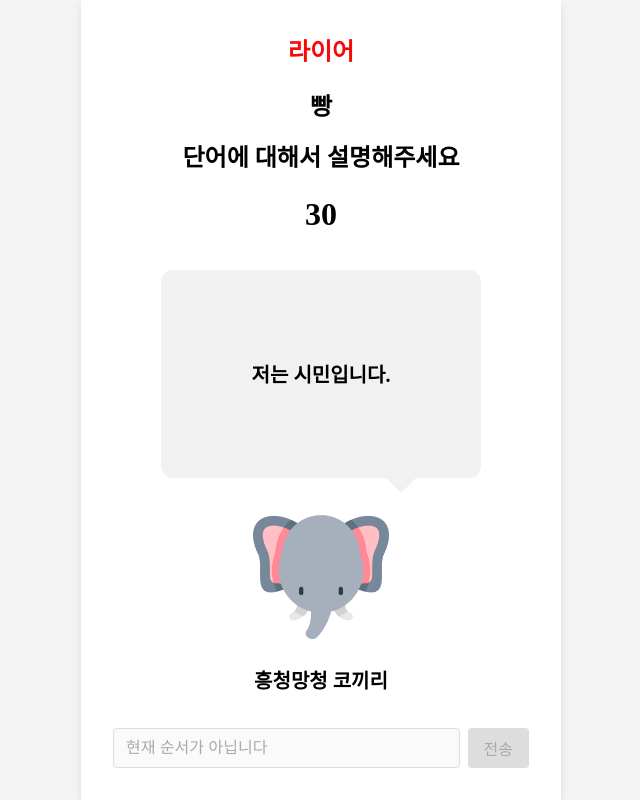
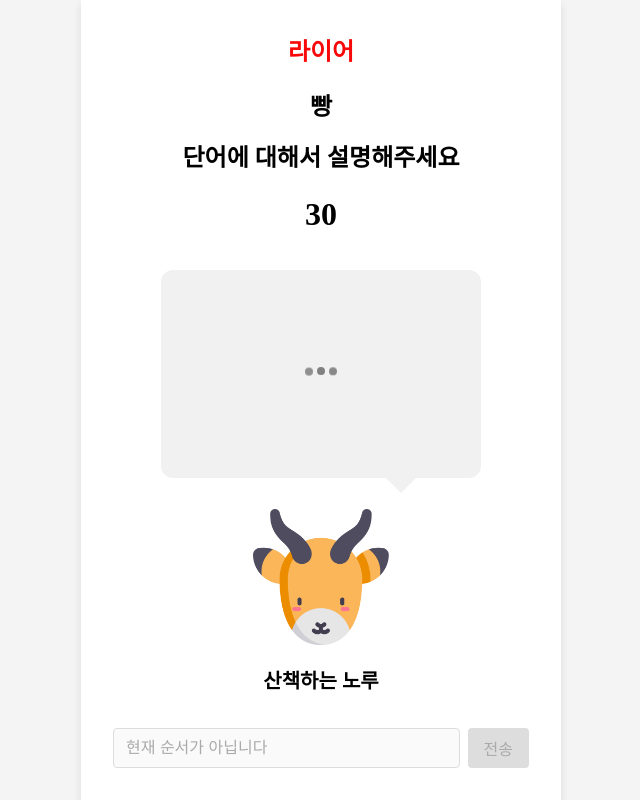
Before and after one commit to Goorm-Team4/liar-game-frontend, a React (Create React App) app: page /turn in a window 1280 px wide. Shown: the whole page, without its empty margins (319-959 px from the left). Built offline with nearby package versions, Linux system fonts and the light colour scheme.

Commit message:
feat(#15): 타이핑 인디케이터 적용

```diff
--- a/src/components/chat/ChatInput.js
+++ b/src/components/chat/ChatInput.js
@@ -1,7 +1,7 @@
 import React, { useState } from 'react';
 import styled from 'styled-components';
 
-const ChatInput = ({ onSendMessage, disabled, placeholder }) => {
+const ChatInput = ({ onSendMessage, onTyping, disabled, placeholder }) => {
     const [message, setMessage] = useState("");
     const [isComposing, setIsComposing] = useState(false); // 중복 전송 방지
 
@@ -13,6 +13,7 @@ const ChatInput = ({ onSendMessage, disabled, placeholder }) => {
           text = text.slice(0, 100); // 100자 제한
         }
         setMessage(text);
+        if (onTyping) onTyping(text);
     };
 
     // 메시지 전송 핸들러
@@ -20,6 +21,7 @@ const ChatInput = ({ onSendMessage, disabled, placeholder }) => {
         if (!disabled && message.trim() !== "") {
             onSendMessage(message.trim()); // 메세지 전송
             setMessage("");
+            if (onTyping) onTyping("");
         }
     };
 
--- /dev/null
+++ b/src/components/chat/TypingIndicator.js
@@ -0,0 +1,43 @@
+import React from 'react';
+import styled, { keyframes } from 'styled-components';
+
+const TypingIndicator = () => (
+    <TypingContainer>
+        <Dot />
+        <Dot />
+        <Dot />
+    </TypingContainer>
+);
+
+export default TypingIndicator;
+
+const typingAnimation = keyframes`
+    0% { opacity: 0.3; transform: translateY(0px); }
+    50% { opacity: 1; transform: translateY(-3px); }
+    100% { opacity: 0.3; transform: translateY(0px); }
+`;
+
+const TypingContainer = styled.div`
+    display: flex;
+    align-items: center;
+    justify-content: center;
+`;
+
+const Dot = styled.span`
+    width: 1vh;
+    height: 1vh;
+    margin: 0 2px;
+    background-color: gray;
+    border-radius: 50%;
+    animation: ${typingAnimation} 1.5s infinite ease-in-out;
+
+    &:nth-child(1) {
+        animation-delay: 0s;
+    }
+    &:nth-child(2) {
+        animation-delay: 0.2s;
+    }
+    &:nth-child(3) {
+        animation-delay: 0.4s;
+    }
+`;
--- a/src/pages/TurnPage.js
+++ b/src/pages/TurnPage.js
@@ -2,6 +2,7 @@ import React, { useState, useEffect } from 'react';
 import styled from 'styled-components';
 
 import ChatInput from '../components/chat/ChatInput';
+import TypingIndicator from '../components/chat/TypingIndicator';
 
 import char1 from "../assets/images/char1.png";
 import char2 from "../assets/images/char2.png";
@@ -11,42 +12,71 @@ import char4 from "../assets/images/char4.png";
 const TurnPage = () => {
     // 플레이어 더미
     const [players, setPlayers] = useState([
-        { id: 1, name: "산책하는 노루", avatar: char1, message: "안녕하세요" },
-        { id: 2, name: "흥청망청 코끼리", avatar: char2, message: "저는 시민입니다." },
-        { id: 3, name: "물먹는 버섯", avatar: char3, message: "주제를 설명해볼게요." },
+        { id: 1, name: "산책하는 노루", avatar: char1, message: "" },
+        { id: 2, name: "흥청망청 코끼리", avatar: char2, message: "" },
+        { id: 3, name: "물먹는 버섯", avatar: char3, message: "" },
         { id: 4, name: "노래하는 달팽이", avatar: char4, message: "" },
     ]);
 
     const userId = 4; // 임의 본인 id
+    const [availablePlayers, setAvailablePlayers] = useState([...players]);
     const [currentPlayer, setCurrentPlayer] = useState(null); // 현재 턴인 플레이어
-    const [isMyTurn, setIsMyTurn] = useState(false); // 현재 턴인지 확인
+    const [myTurn, setMyTurn] = useState(false); // 현재 턴인지 확인
     const [hasSubmitted, setHasSubmitted] = useState(false); // 채팅 한번만 입력 가능
+    const [isTyping, setIsTyping] = useState(false); // 입력 중인지
 
-    // 랜덤 턴
+    // 게임 시작 시 랜덤 턴 배정
     useEffect(() => {
-        const randomIndex = Math.floor(Math.random() * players.length);
-        const selectedPlayer = players[randomIndex];
+        selectRandomPlayer();
+    }, []);
+
+    // 랜덤 플레이어 선택
+    const selectRandomPlayer = () => {
+        if (availablePlayers.length === 0) {
+            setAvailablePlayers([...players]);
+        }
+
+        const randomIdx = Math.floor(Math.random() * availablePlayers.length);
+        const selectedPlayer = availablePlayers[randomIdx];
+
         setCurrentPlayer(selectedPlayer);
+        setMyTurn(selectedPlayer.id === userId);
+        setAvailablePlayers((prev) => prev.filter((p) => p.id !== selectedPlayer.id));
+    };
 
-        setIsMyTurn(selectedPlayer.id === userId);
-    }, [players]);
+    const handleSendMessage = (message) => {
+        if (myTurn && !hasSubmitted) {
+            setPlayers((prev) =>
+                prev.map((player) =>
+                    player.id === currentPlayer.id ? { ...player, message } : player
+                )
+            );
+
+            setCurrentPlayer((prev) => ({ ...prev, message }));
+            setHasSubmitted(true);
+            setIsTyping(false);
+            moveToNextPlayer();
+        }
+    };
+
+      // 다음 플레이어로 랜덤 선택
+    const moveToNextPlayer = () => {
+        setTimeout(() => {
+        setHasSubmitted(false);
+        selectRandomPlayer();
+        }, 1000);
+    };
+
+    // 입력 감지
+    const handleTyping = (text) => {
+        if (myTurn) {
+            setIsTyping(text.length > 0);
+        }
+    };
 
     if (!currentPlayer) {
-    return <div>로딩 중...</div>;
+        return <div>로딩 중...</div>;
     }
-
-    const handleSendMessage = (message) => {
-        if (isMyTurn && !hasSubmitted) {
-            setPlayers((prev) =>
-                prev.map((player) =>
-                    player.id === userId
-                        ? { ...player, message: message } // 기존 플레이어 목록에서 메시지 업데이트
-                        : player
-                )
-            );
-            setHasSubmitted(true);
-        }
-    };
 
     return (
         <PageContainer>
@@ -63,14 +93,17 @@ const TurnPage = () => {
                     <Player>
                         <Character src={currentPlayer.avatar} alt={currentPlayer.name} />
                         <Nickname>{currentPlayer.name}</Nickname>
-                        <Chat>{currentPlayer.message}</Chat>
+                        <Chat>
+                            {myTurn && isTyping ? <TypingIndicator /> : currentPlayer.message || <TypingIndicator />}
+                        </Chat>
                     </Player>
                 </PlayerContainer>
 
                 <ChatInput
                     onSendMessage={handleSendMessage}
-                    placeholder={isMyTurn ? "메세지를 입력해주세요" : "현재 순서가 아닙니다"}
-                    disabled={!isMyTurn || hasSubmitted}
+                    onTyping={handleTyping}
+                    placeholder={myTurn ? "메세지를 입력해주세요" : "현재 순서가 아닙니다"}
+                    disabled={!myTurn || hasSubmitted}
                 />
 
             </SectionContainer>
```
